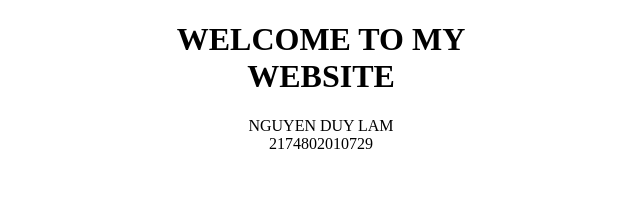
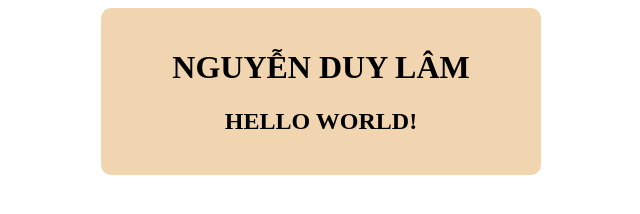
Before and after one commit to lam2509/netlify-app, a plain HTML site: page index.html in a window 1280 px wide. Shown: the whole page, without its empty margins (319-959 px from the left). Drawn offline with Linux system fonts and the light colour scheme.

Commit message:
new update

```diff
--- a/index.html
+++ b/index.html
@@ -9,9 +9,8 @@
 </head>
 <body>
     <div class="container">
-        <h1>WELCOME TO MY WEBSITE</h1>
-        <p>NGUYEN DUY LAM <br>
-            2174802010729</p>
+        <h1>NGUYỄN DUY LÂM</h1>
+        <h2>HELLO WORLD!</h2>
     </div>
 </body>
 </html>
--- a/style.css
+++ b/style.css
@@ -3,4 +3,10 @@
     margin-right: auto;
     width: 400px;
     text-align: center;
+    background-color:#F0D5B0;
+    padding: 20px;
+    border-radius: 10px;
 }
+.h1 h2{
+    color: red;
+}
```
